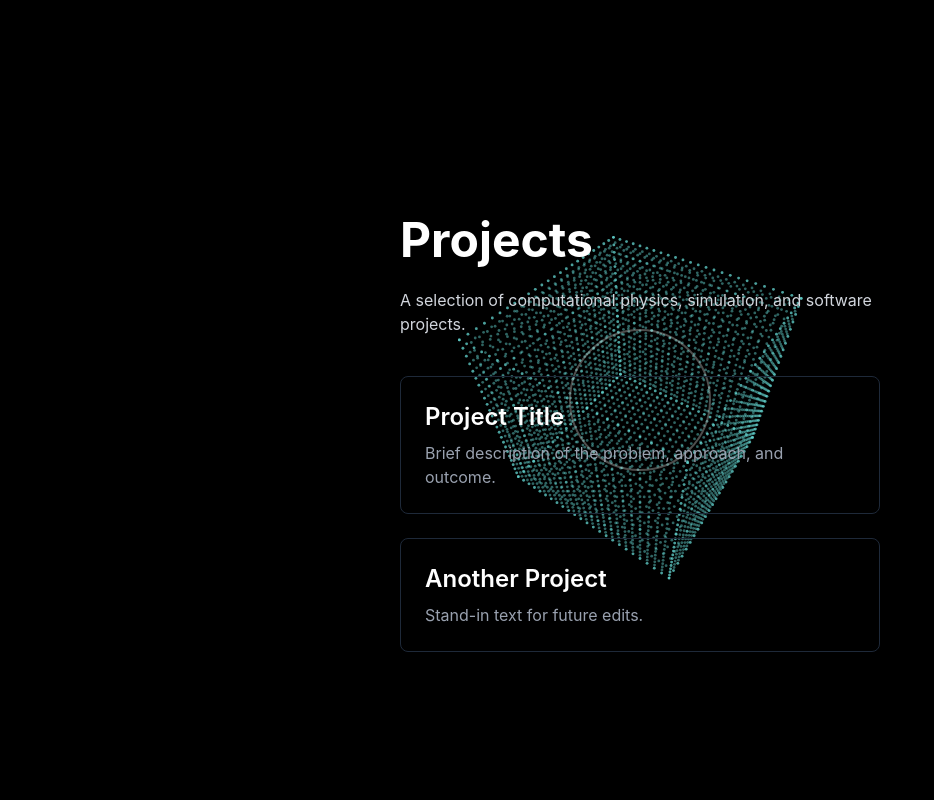
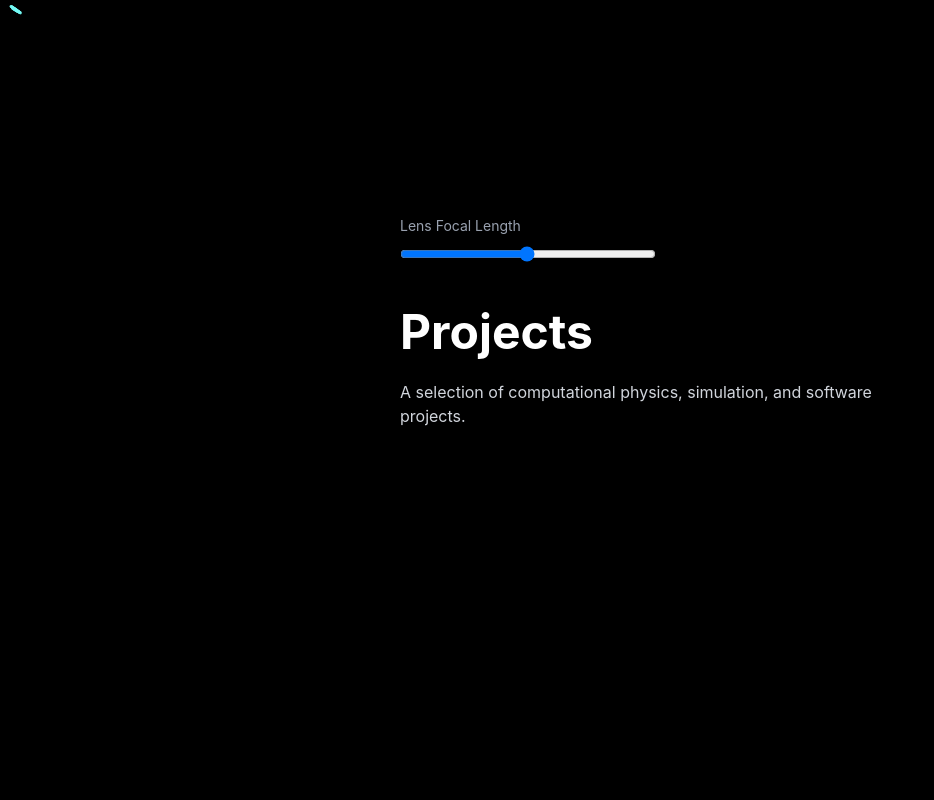
Before and after one commit to Jadenthealmighty/jaden-portfolio-v1, a Next.js app: page /projects in a window 1280 px wide. Shown: the top 800 px of the page, without its empty margins (0-934 px from the left). Built offline with nearby package versions, Linux system fonts and the light colour scheme.

Commit message:
Adding lens functionality

```diff
--- a/app/components/CubeBackground.tsx
+++ b/app/components/CubeBackground.tsx
@@ -8,7 +8,13 @@ type Vec3 = {
   z: number;
 };
 
-export default function CubeBackground() {
+type CubeBackgroundProps = {
+    focalLength: number;
+}
+
+export default function CubeBackground({
+    focalLength,
+}: CubeBackgroundProps) {
   const canvasRef = useRef<HTMLCanvasElement | null>(null);
   const startTime = useRef(performance.now());
 
@@ -22,6 +28,7 @@ export default function CubeBackground() {
     let lensX = 100;
     let lensY = 100;
     let lensR = 100;
+    const lensF = focalLength;
 
     function resize() {
       canvas.width = window.innerWidth * DPR;
@@ -91,10 +98,21 @@ export default function CubeBackground() {
         let y = cx * p.y - sx * z;
         z = sx * p.y + cx * z;
 
-        const proj = project({ x, y, z });
+        let proj = project({ x, y, z });
+
+        let newX = proj.x;
+        let newY = proj.y;
+
+        const dFromCent = Math.sqrt((proj.x - lensX) ** 2 +  (proj.y - lensY) ** 2);
+        if (dFromCent <= lensR){
+            const imgDist = 1 / (1 / lensF - 1 / z);
+            newX = - imgDist * (x - lensX) / z + lensX;
+            newY = - imgDist * (y - lensY) / z + lensY;
+
+        };
 
         ctx.beginPath();
-        ctx.arc(proj.x, proj.y, 1.4, 0, Math.PI * 2);
+        ctx.arc(newX, newY, 1.4, 0, Math.PI * 2);
         ctx.fillStyle = `rgba(117, 250, 246, 0.4)`;
         ctx.fill();
       }
--- a/app/projects/layout.tsx
+++ b/app/projects/layout.tsx
@@ -1,13 +1,10 @@
-import CubeBackground from "app/components/CubeBackground";
-
 export default function ProjectsLayout({
     children,
   }: {
     children: React.ReactNode;
   }) {
     return (
-    <section className="relative min-h-screen text-white">
-      <CubeBackground />
+      <section className="relative min-h-screen bg-black text-white">
         {children}
       </section>
     );
--- a/app/projects/page.tsx
+++ b/app/projects/page.tsx
@@ -1,27 +1,38 @@
+"use client";
+
+import CubeBackground from "app/components/CubeBackground";
+import { useState } from "react";
+
 export default function ProjectsPage() {
+  const [focalLength, setFocalLength] = useState(50);
+
   return (
+
+    <>
+    <CubeBackground focalLength={focalLength}/>
         <main className="relative z-10 px-12 py-20 max-w-4xl">
+        {/* Slider */}
+        <div className="mb-10">
+            <label className="block text-sm text-gray-400 mb-2">
+            Lens Focal Length
+            </label>
+            <input
+            type="range"
+            min={1}
+            max={100}
+            step={1}
+            value={focalLength}
+            onChange={(e) => setFocalLength(Number(e.target.value))}
+            className="w-64"
+            />
+        </div>
+
         <h1 className="text-5xl font-bold mb-6">Projects</h1>
 
         <p className="text-gray-300 mb-10">
             A selection of computational physics, simulation, and software projects.
         </p>
-
-        <div className="space-y-6">
-          <div className="border border-gray-800 rounded-lg p-6">
-            <h2 className="text-2xl font-semibold">Project Title</h2>
-            <p className="text-gray-400 mt-2">
-              Brief description of the problem, approach, and outcome.
-            </p>
-          </div>
-
-          <div className="border border-gray-800 rounded-lg p-6">
-            <h2 className="text-2xl font-semibold">Another Project</h2>
-            <p className="text-gray-400 mt-2">
-              Stand-in text for future edits.
-            </p>
-          </div>
-        </div>
         </main>
+    </>
   );
 }
```
Lines whose indentation alone changed are shown as unchanged.
